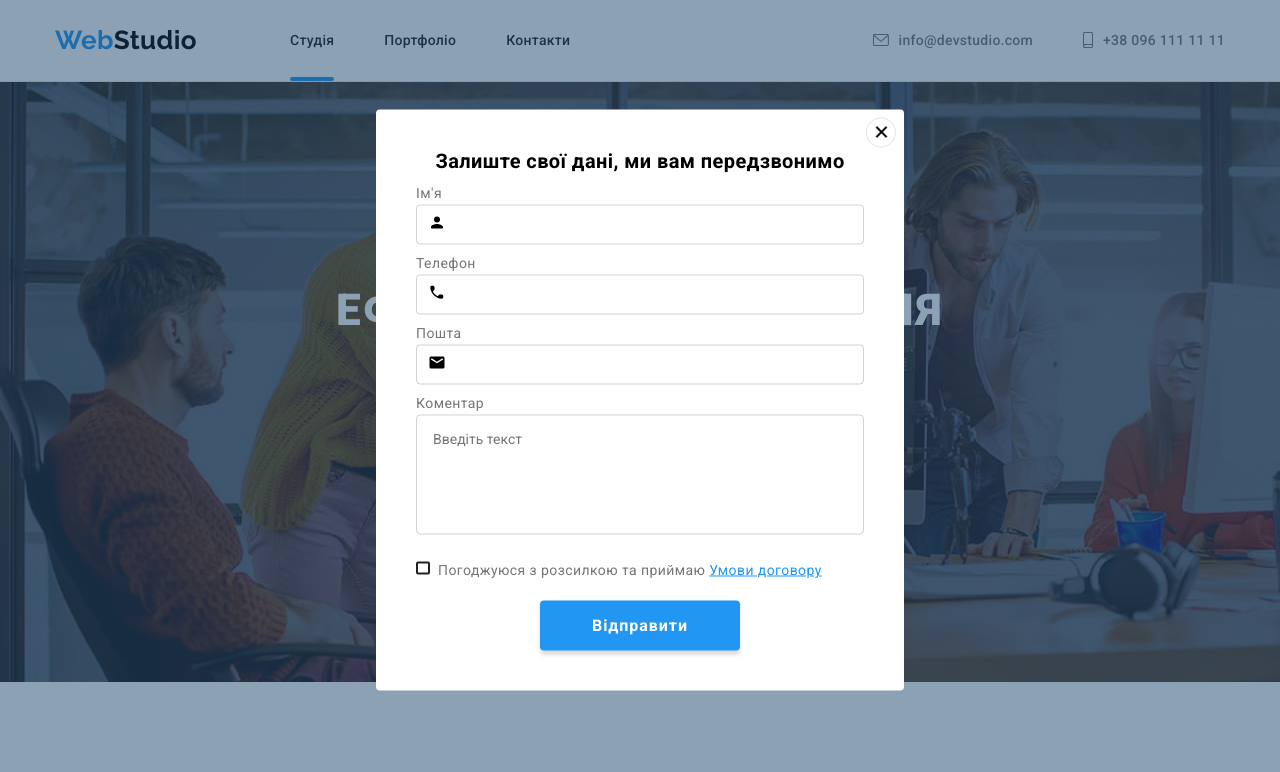
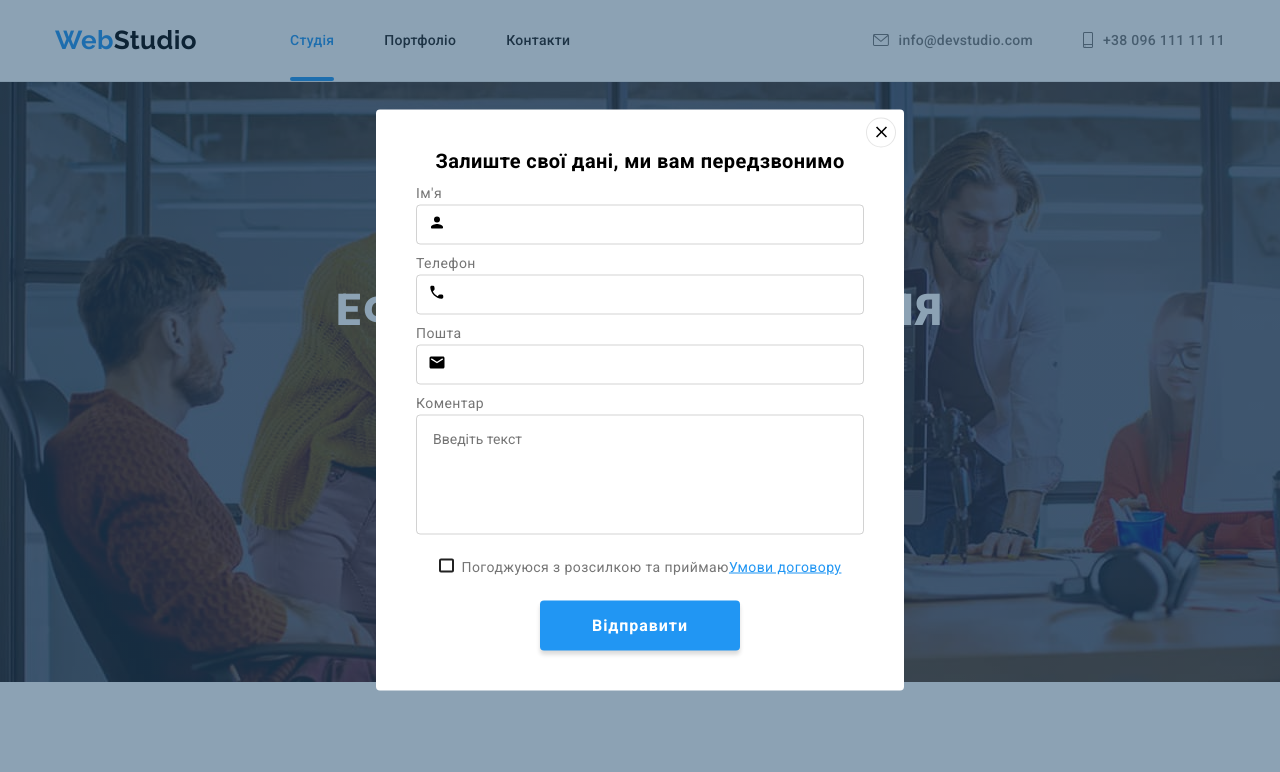
Before and after one commit to userzahar/goit-markup-hw-06, a plain HTML site: page index.html in a window 1280 px wide. Both pictures are taken after a click on the button "Замовити послугу". Shown: the top 772 px of the page. Drawn offline with nearby package versions, Linux system fonts and the light colour scheme; files whose address does not match are found by name.

Commit message:
все валідно

```diff
--- a/css/styles.css
+++ b/css/styles.css
@@ -38,10 +38,10 @@ body {
 .link {
     text-decoration: none;
 }
-.link.current {color:var(--accent-color);}
-.current {
+.nav-items>.link.current {
+    color:var(--accent-color);
+}
 
-}
 html {box-sizing: border-box;}
 .visually-hidden {
     position: absolute;
@@ -622,7 +622,6 @@ padding: 60px 0 60px;
     position: absolute;
     width: 18px;
     height: 18px;
-    stroke: var(--pure-black-color);
     display: block;
     color: var(--pure-black-color);
     transition: fill 250ms cubic-bezier(0.4, 0, 0.2, 1);
@@ -643,12 +642,13 @@ padding: 60px 0 60px;
 
 /* форми -------------------- */
 .miniform {
-    margin-left:93px ;
+    margin-left:auto ;
 }
 .mail-form {
     width: 358px;
     height: 50px;
     border-radius: 4px;
+    color: var(--pure-white-color);
     background-color: transparent;
     border: 1px solid var(--footer-icon-color);
     padding: 15px 16px;
@@ -716,6 +716,7 @@ padding: 60px 0 60px;
 }
 
 .modal-name-span textarea {
+    display: block;
     margin-bottom: 20px;
     width: 100%;
     height: 120px;
@@ -783,8 +784,15 @@ padding: 60px 0 60px;
 .modal-name-span {
     position: relative;
     display: block;}
-.checkbox-thumb a{
+
+.checkbox-label a{
     color:var(--accent-color);
+}
+.checkbox-label {
+    display: flex;
+    justify-content: center;
+    padding-top: 4px;
+
 }
 /* заміняю іконку чекбокса */
 
@@ -801,17 +809,12 @@ padding: 60px 0 60px;
     clip: rect(0 0 0 0);
     overflow: hidden;
 }
-.checkbox-thumb {
-    display: inline-block;
-    margin-bottom: 30px;
-    padding-top: 4px;
 
-}
 .new-checkbox {
     border: 2px solid var(--contrast-color);
     border-radius: 2px;
-    width: 14px;
-    height: 13px;
+    width: 15px;
+    height: 14px;
     margin-right: 8px;
     fill: var(--pure-white-color);
     transition: background-color 250ms cubic-bezier(0.4, 0, 0.2, 1);
--- a/index.html
+++ b/index.html
@@ -277,8 +277,12 @@
                                         </a>
                                     </li>
                                 </ul>
+                            </div>
+                        </li>
+                    </ul>
                 </div>
             </section>
+
             <section class="section">
                 <div class="container">
                     <h2 class="title">Постійні клієнти</h2>
@@ -438,14 +442,14 @@
 
                     <label class="modal-name-span">
                         <span>Коментар</span>
-                        <textarea name="commentary"   type="text" placeholder="Введіть текст" rows="7" maxlength="255"></textarea>
+                        <textarea name="commentary"  placeholder="Введіть текст" rows="7" maxlength="255"></textarea>
                     </label>
-                    <div class="checkbox-thumb">
-                        <label>
+                    <!-- <div class="checkbox-thumb"> -->
+                        <label class="checkbox-label">
                             <input type="checkbox" class="checkbox" name="deal" required  value="Погоджуюся з розсилкою та приймаю Умови договору" />
                             <svg class="new-checkbox"><use href="./images/symbol-defs.svg#icon-check"></use></svg>Погоджуюся з розсилкою та приймаю <a href="">Умови договору</a>
                         </label>
-                    </div>
+                    <!-- </div> -->
                     <button type="submit" class="btn-modal">Відправити</button>
                 </form>
             </div>
```
